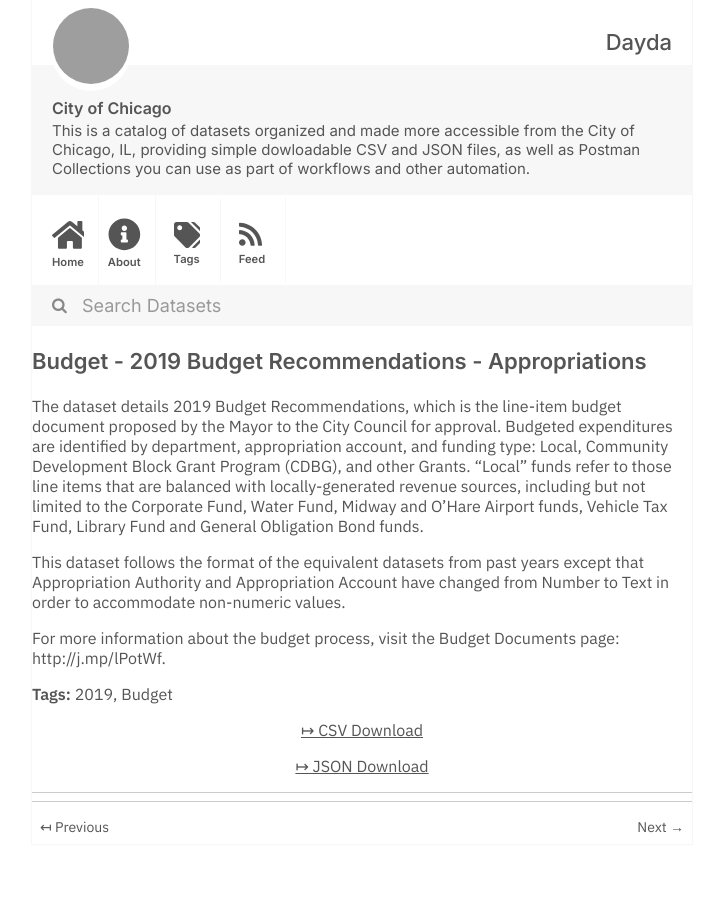
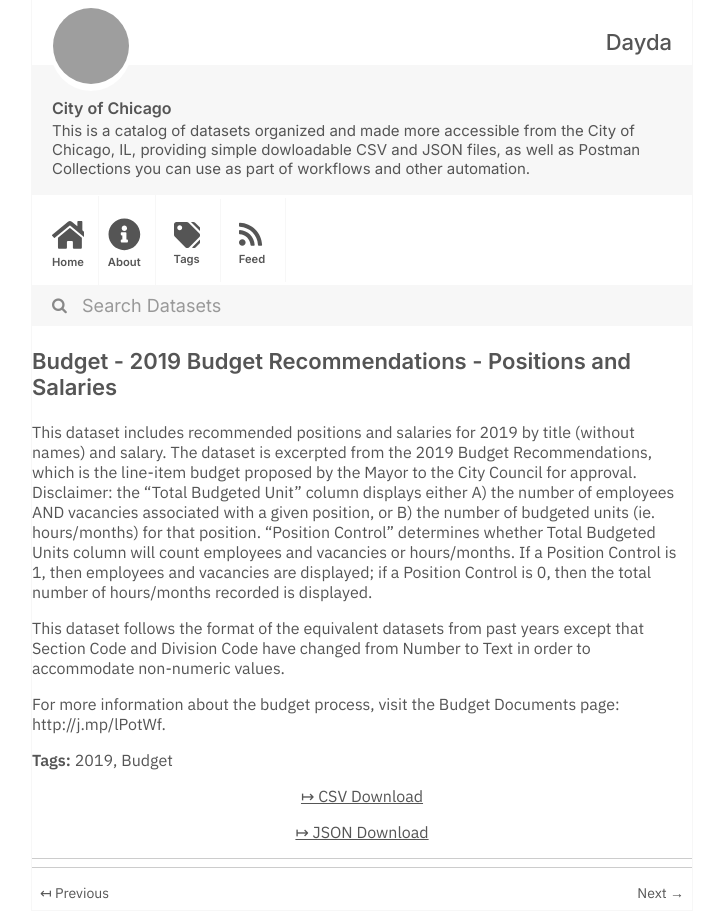
Before and after one commit to dayda-entities/city-of-chicago, a Jekyll site: the page built from _posts/2020-11-10-budget-2019-budget-recommendat.md, in a window 1280 px wide, cut to the strip 0-911 px from the top of the page. Shown: the whole strip, without its empty margins (278-1001 px from the left). Built offline with Jekyll 4.4.1, drawn with Linux system fonts in a browser that asks for light colours; grey boxes are pictures that could not be loaded.

```diff
--- a/_posts/2020-11-10-budget-2019-budget-recommendat.md
+++ b/_posts/2020-11-10-budget-2019-budget-recommendat.md
@@ -1,7 +1,7 @@
 ---
-title: Budget - 2019 Budget Recommendations - Appropriations
-created: '2020-11-10T16:55:09.407226'
-modified: '2020-11-10T16:55:09.407237'
+title: Budget - 2019 Budget Recommendations - Positions and Salaries
+created: '2020-11-10T16:55:01.174541'
+modified: '2020-11-10T16:55:01.174548'
 state: active
 type: dataset
 tags:
@@ -10,14 +10,14 @@ tags:
 groups:
   - Local Government
 csv_url: >-
-  https://data.cityofchicago.org/api/views/mmee-zjgx/rows.csv?accessType=DOWNLOAD
+  https://data.cityofchicago.org/api/views/ifyy-6nb9/rows.csv?accessType=DOWNLOAD
 json_url: >-
-  https://data.cityofchicago.org/api/views/mmee-zjgx/rows.json?accessType=DOWNLOAD
+  https://data.cityofchicago.org/api/views/ifyy-6nb9/rows.json?accessType=DOWNLOAD
 layout: post
 
 ---
-The dataset details 2019 Budget Recommendations, which is the line-item budget document proposed by the Mayor to the City Council for approval. Budgeted expenditures are identified by department, appropriation account, and funding type: Local, Community Development Block Grant Program (CDBG), and other Grants. “Local” funds refer to those line items that are balanced with locally-generated revenue sources, including but not limited to the Corporate Fund, Water Fund, Midway and O’Hare Airport funds, Vehicle Tax Fund, Library Fund and General Obligation Bond funds.
+This dataset includes recommended positions and salaries for 2019 by title (without names) and salary. The dataset is excerpted from the 2019 Budget Recommendations, which is the line-item budget proposed by the Mayor to the City Council for approval. Disclaimer: the “Total Budgeted Unit” column displays either A) the number of employees AND vacancies associated with a given position, or B) the number of budgeted units (ie. hours/months) for that position. “Position Control” determines whether Total Budgeted Units column will count employees and vacancies or hours/months. If a Position Control is 1, then employees and vacancies are displayed; if a Position Control is 0, then the total number of hours/months recorded is displayed.
 
-This dataset follows the format of the equivalent datasets from past years except that Appropriation Authority and Appropriation Account have changed from Number to Text in order to accommodate non-numeric values.
+This dataset follows the format of the equivalent datasets from past years except that Section Code and Division Code have changed from Number to Text in order to accommodate non-numeric values.
 
- For more information about the budget process, visit the Budget Documents page: http://j.mp/lPotWf.
+For more information about the budget process, visit the Budget Documents page: http://j.mp/lPotWf.
```
